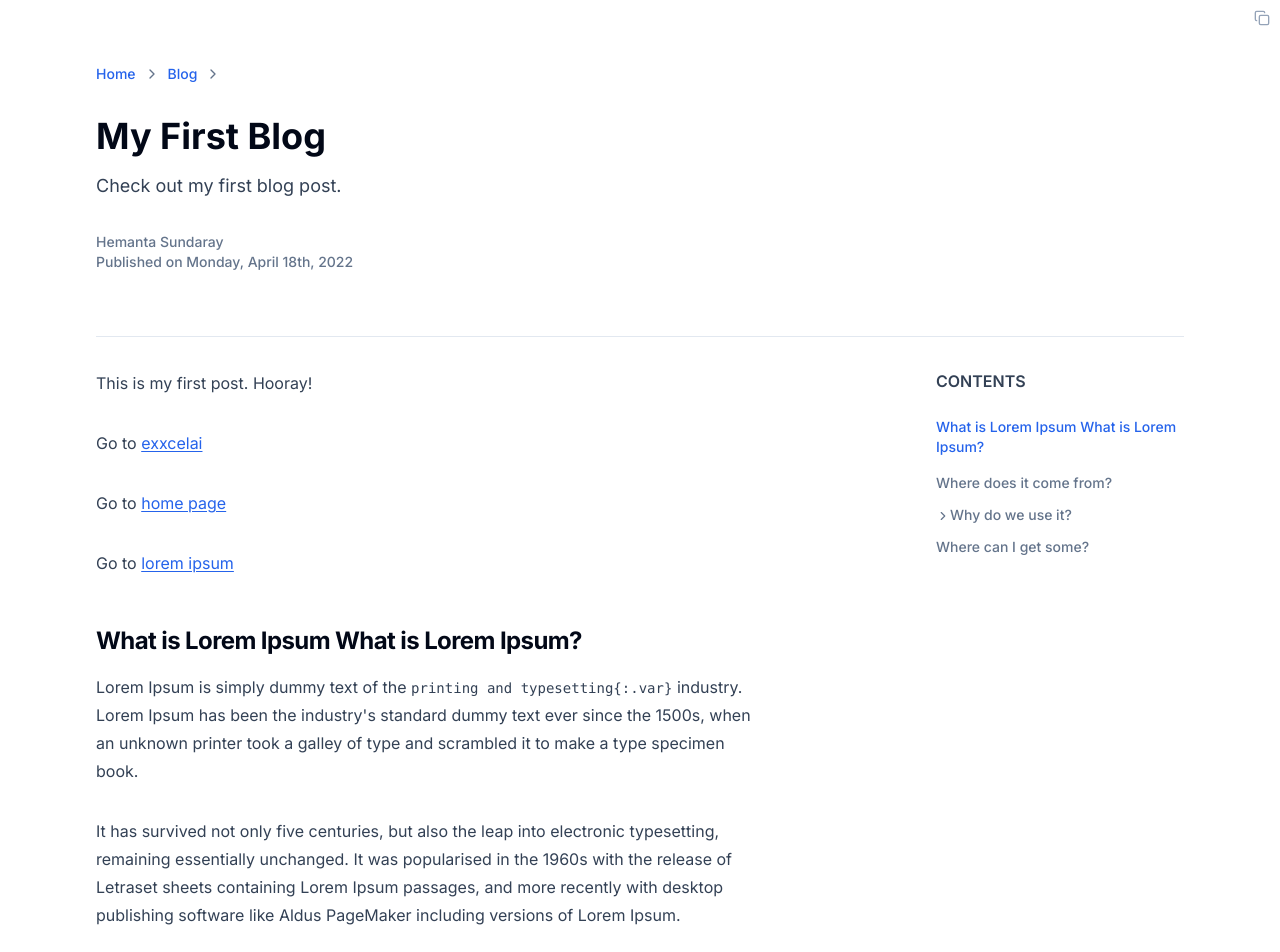
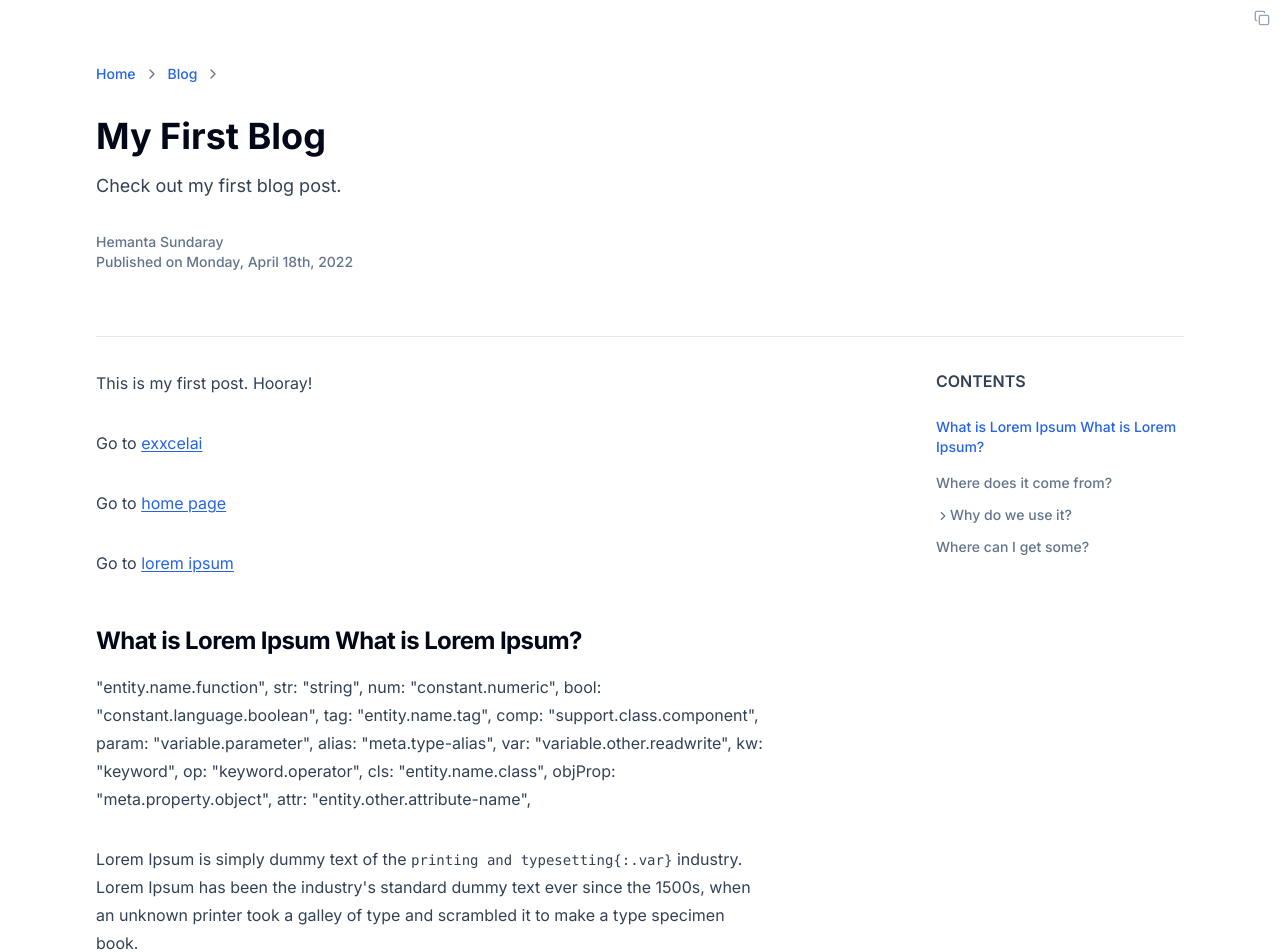
Before and after one commit to sundaray/hemantasundaray, a Next.js app: page /blog/first-post in a window 1280 px wide. Shown: the top 952 px of the page. Built offline with nearby package versions, Linux system fonts and the light colour scheme.

Commit message:
usescrollspy finalied

```diff
--- a/app/blog/(posts)/first-post/page.mdx
+++ b/app/blog/(posts)/first-post/page.mdx
@@ -21,6 +21,21 @@ Go to [home page](/)
 Go to [lorem ipsum](#what-is-lorem-ipsum)
 
 ## What is Lorem Ipsum What is Lorem Ipsum?
+
+"entity.name.function",
+str: "string",
+num: "constant.numeric",
+bool: "constant.language.boolean",
+tag: "entity.name.tag",
+comp: "support.class.component",
+param: "variable.parameter",
+alias: "meta.type-alias",
+var: "variable.other.readwrite",
+kw: "keyword",
+op: "keyword.operator",
+cls: "entity.name.class",
+objProp: "meta.property.object",
+attr: "entity.other.attribute-name",
 
 Lorem Ipsum is simply dummy text of the `printing and typesetting{:.var}` industry. Lorem Ipsum has been the industry's standard dummy text ever since the 1500s, when an unknown printer took a galley of type and scrambled it to make a type specimen book.
 
--- a/styles/globals.css
+++ b/styles/globals.css
@@ -68,7 +68,7 @@ input {
   }
 
   .prose .anchor {
-    @apply invisible absolute right-4 top-1/2 w-full -translate-y-1/2 text-lg text-slate-400 no-underline after:content-['#'];
+    @apply invisible absolute right-4 top-1/2 w-full -translate-y-1/2 text-lg text-muted-foreground no-underline after:content-['#'];
   }
 
   .prose .anchor:hover {
```
